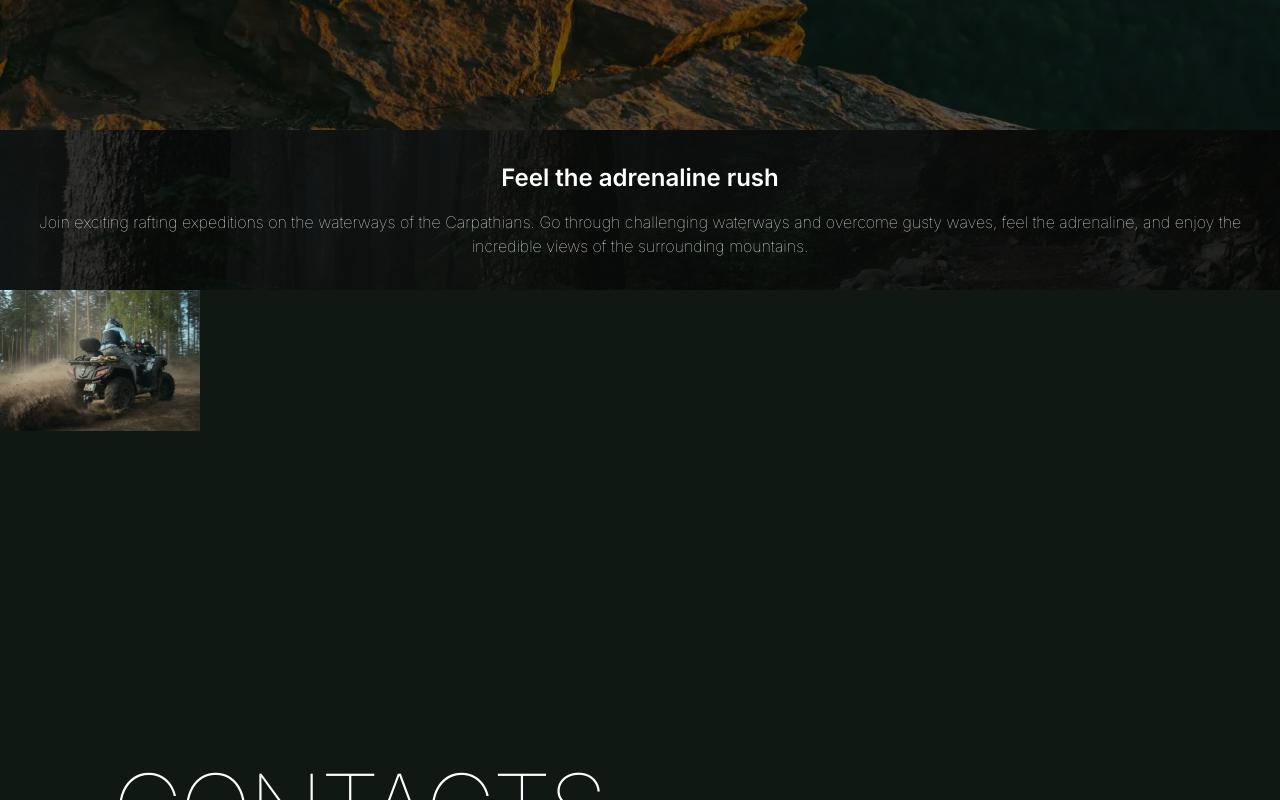
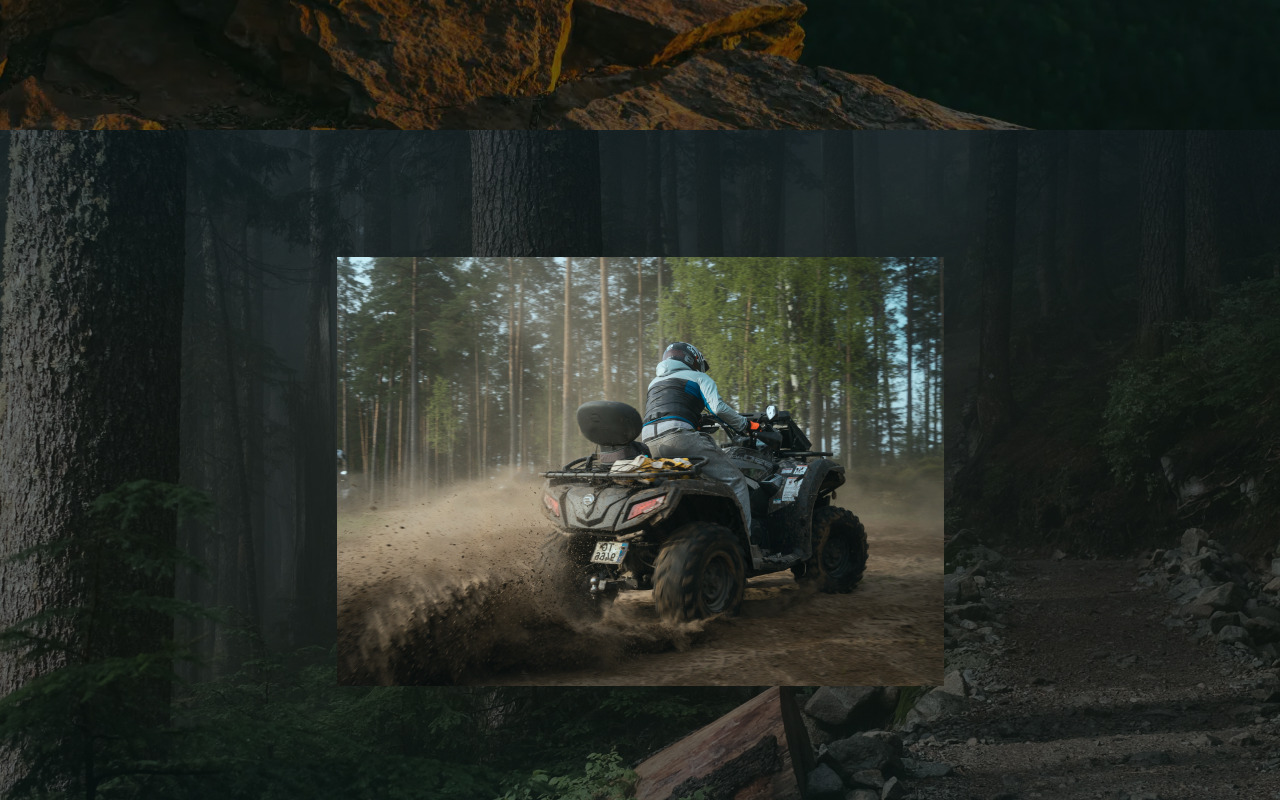
Before and after one commit to Veronikanos/carpTravel, a Next.js app: page / in a window 1280 px wide. Shown: the part 1460-2260 px from the top of the page. Built offline with nearby package versions, Linux system fonts and the light colour scheme; a web font is replaced by a local one.

Commit message:
fix: handle position of slider inside another slider

```diff
--- a/src/components/Services.tsx
+++ b/src/components/Services.tsx
@@ -24,37 +24,36 @@ const Services: FC = () => {
   return (
     <>
       <section id="services">
-        <div className="services-section  max-width">
+        {/* <h2>We offer</h2> */}
+        <div className="services-section  max-width relative ">
           <Swiper
             modules={[Controller, EffectFade, Navigation]}
             controller={{control: controlledSwiper}}
             slidesPerView={1}
-                onSlideChange={() => console.log(controlledSwiper)}
-                >
+            // noSwiping={true}
+            onSlideChange={() => console.log(controlledSwiper)}>
             {slides.map((item) => {
               return (
                 <SwiperSlide key={item.id}>
-                  <div className="w-full flex flex-col items-center justify-center relative">
+                  <div className="w-full h-[851px] md:h-[621px] xl:h-[779px]   relative">
                     {/* The next/image component */}
-                    <div className="absolute inset-0 z-[-1]">
+                    {/* <div className="absolute inset-0 z-[-1]"> */}
                       <Image
                         src={item.bg}
                         alt={item.title}
                         layout="fill"
                         objectFit="cover"
-                        priority
-                        loading="eager"
                         className="object-cover"
                       />
-                    </div>
+                    {/* </div> */}
 
                     {/* Content inside the slide */}
-                    <div className="relative z-10 text-center p-8 bg-black bg-opacity-50 text-white">
+                    {/* <div className="relative text-center p-8 bg-black bg-opacity-50 text-white">
                       <h2 className="text-2xl font-semibold mb-4">
                         {item.title}
                       </h2>
                       <p className="text-base">{item.description}</p>
-                    </div>
+                    </div> */}
                   </div>
                 </SwiperSlide>
               );
@@ -62,27 +61,27 @@ const Services: FC = () => {
           </Swiper>
 
           {/* Controlled Swiper -> store swiper instance */}
-          <div className="w-[200px] h-[400px] relative">
-            <Swiper
-              modules={[Controller]}
-              onSwiper={setControlledSwiper}>
-                  {slides.map((item) => {
-              return (<SwiperSlide key={item.title}>
-                      <div className="w-full h-full relative">
+          <div className="absolute inset-0 padding-x">
+            {/* text-block */}
+        <div className="relative">
+            <span className="header-2">We offer</span>
+            </div>
+
+
+          <Swiper modules={[Controller]} onSwiper={setControlledSwiper} className='w-full h-[213px] sm:h-[370px] xl:h-[429px] sm:w-[463px] md:w-[463px] lg:w-[607px]'
+
+          >
+            {slides.map((item) => (
+              <SwiperSlide key={item.title} >
                     <Image
                       src={item.picture}
                       alt="Nested Slide Image"
-                          width={307}
-                          height={229}
+                      layout="fill"
                       objectFit="cover"
-                          priority
-                          loading="eager"
                       className="object-cover"
                     />
-                      </div>
               </SwiperSlide>
-                    )
-                  })}
+            ))}
           </Swiper>
         </div>
         </div>
--- a/tailwind.config.ts
+++ b/tailwind.config.ts
@@ -17,6 +17,14 @@ module.exports = {
         'light-color': '#FFFFFF',
         'light-transparent': 'rgba(255, 255, 255, 0.20)',
       },
+      screens: {
+        xs: '320px',
+        sm: '480px',
+        md: '768px',
+        lg: '1024px',
+        xl: '1280px',
+        '2xl': '1440px',
+      },
     },
   },
   plugins: [],
```
Lines whose indentation alone changed are shown as unchanged.
